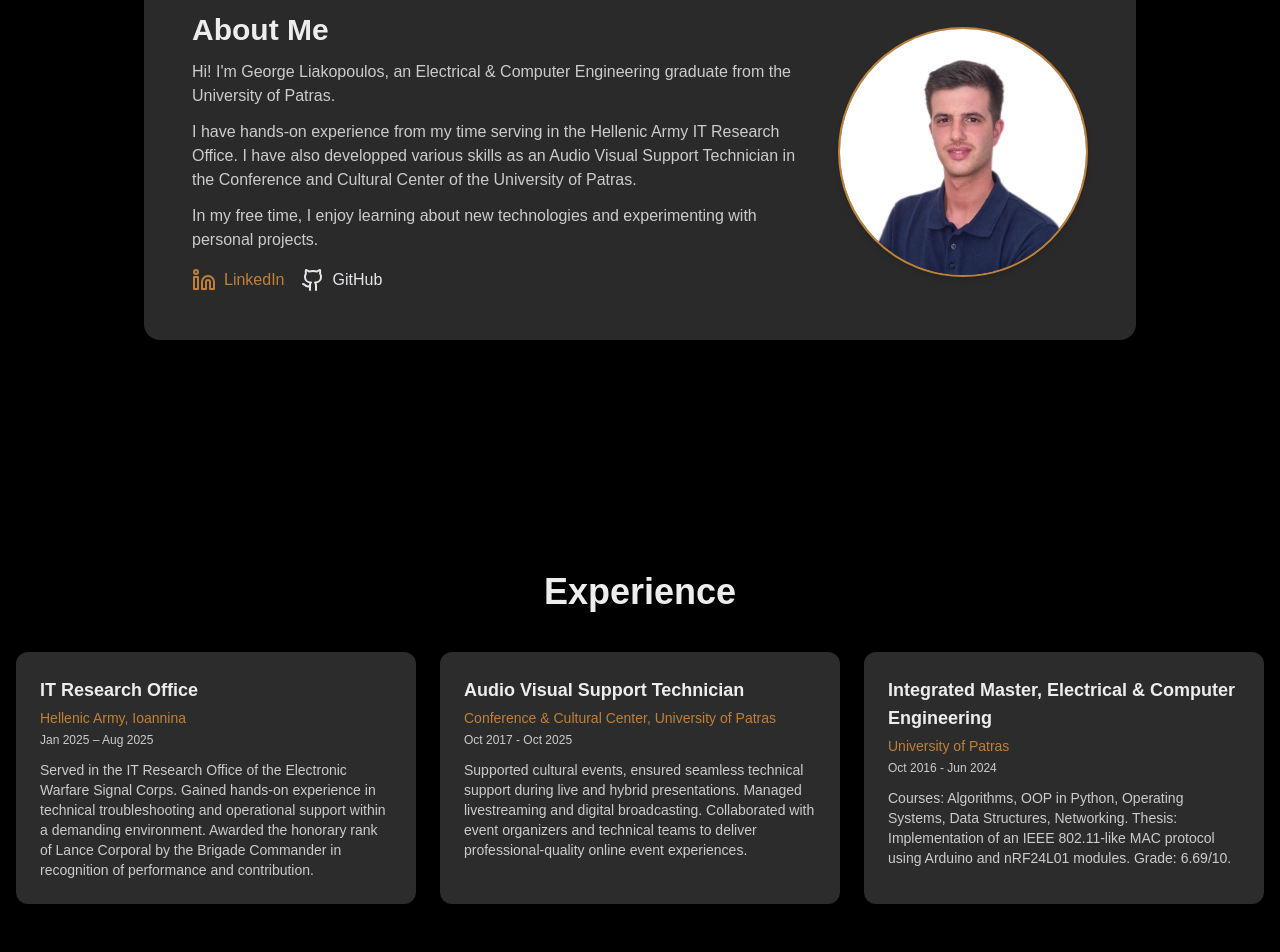
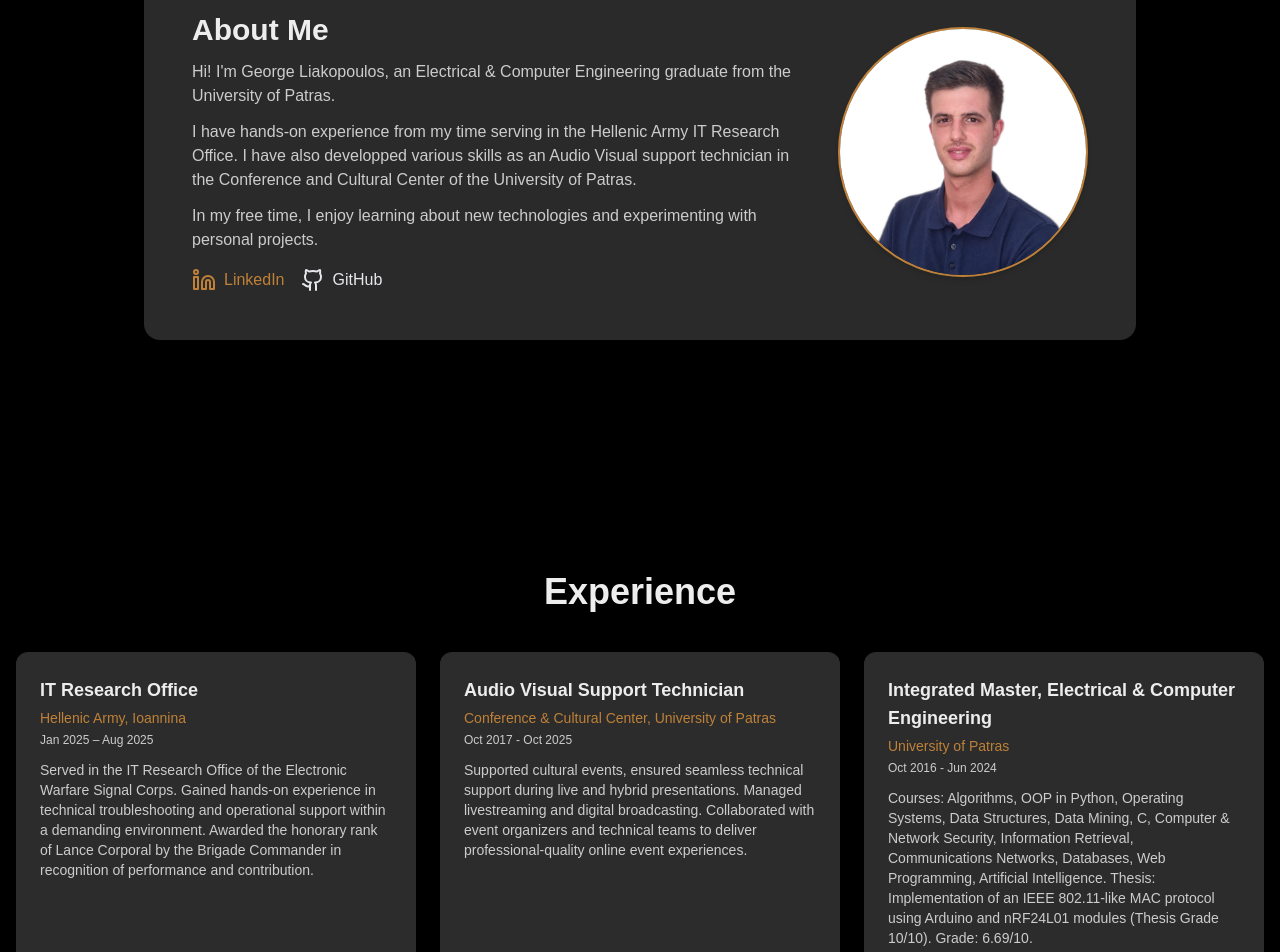
Before and after one commit to liakopgeo/Personal-Website, a Next.js app: page / in a window 1280 px wide. Shown: the part 1000-1952 px from the top of the page. Built offline with nearby package versions, Linux system fonts and the light colour scheme.

Commit message:
description adds

```diff
--- a/components/About.js
+++ b/components/About.js
@@ -14,7 +14,7 @@ export default function About() {
                 Hi! I&apos;m George Liakopoulos, an Electrical & Computer Engineering graduate from the University of Patras.
               </p>
               <p className="text-sm sm:text-base text-gray-300 mb-3">
-                I have hands-on experience from my time serving in the Hellenic Army IT Research Office. I have also developped various skills as an Audio Visual Support Technician in the Conference and Cultural Center of the University of Patras.
+                I have hands-on experience from my time serving in the Hellenic Army IT Research Office. I have also developped various skills as an Audio Visual support technician in the Conference and Cultural Center of the University of Patras.
               </p>
               <p className="text-sm sm:text-base text-gray-300">
                 In my free time, I enjoy learning about new technologies and experimenting with personal projects.
--- a/components/Experience.js
+++ b/components/Experience.js
@@ -21,7 +21,7 @@ export default function Experience() {
       role: "Integrated Master, Electrical & Computer Engineering",
       duration: "Oct 2016 - Jun 2024",
       description:
-        "Courses: Algorithms, OOP in Python, Operating Systems, Data Structures, Networking. Thesis: Implementation of an IEEE 802.11-like MAC protocol using Arduino and nRF24L01 modules. Grade: 6.69/10."
+        "Courses: Algorithms, OOP in Python, Operating Systems, Data Structures, Data Mining, C, Computer & Network Security, Information Retrieval, Communications Networks, Databases, Web Programming, Artificial Intelligence. Thesis: Implementation of an IEEE 802.11-like MAC protocol using Arduino and nRF24L01 modules (Thesis Grade 10/10). Grade: 6.69/10."
     }
   ];
 
```
